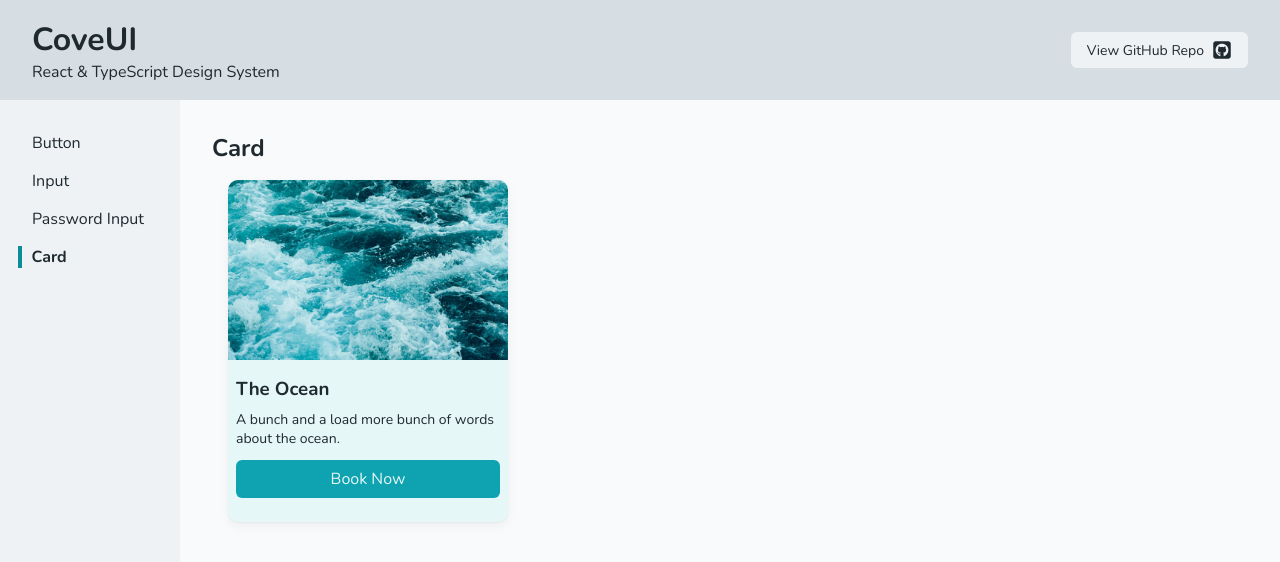
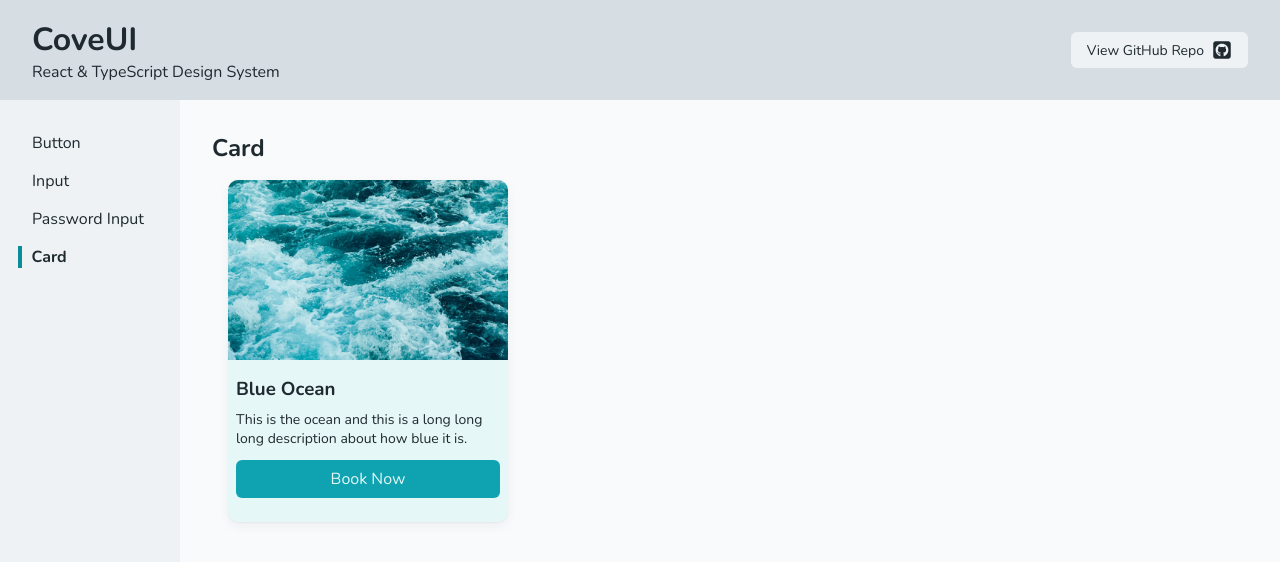
Before and after one commit to louiseka/cove-ui, a React (Vite) app: page /components/card in a window 1280 px wide. Shown: the top 562 px of the page. Built offline with nearby package versions, Linux system fonts and the light colour scheme.

Commit message:
Defining card types and using them

```diff
--- a/src/components/Card/Card.tsx
+++ b/src/components/Card/Card.tsx
@@ -1,24 +1,29 @@
-import oceanImage from "../../assets/images/ocean.webp";
+import type { CardProps } from "./Card.type";
 import styles from "./Card.module.css";
 
-const Card = () => {
+const Card = ({
+  img,
+  imgAlt,
+  title,
+  description,
+  buttonText,
+  link,
+}: CardProps) => {
   return (
     <>
       <article className={styles.card}>
-        <div className={styles.cardImgContainer}>
-          <img
-            className={styles.cardImg}
-            src={oceanImage}
-            alt="A close up of the ocean"
-          />
-        </div>
+        {img && (
+          <div className={styles.cardImgContainer}>
+            <img className={styles.cardImg} src={img} alt={imgAlt} />
+          </div>
+        )}
         <div className={styles.cardDetails}>
-          <h3>The Ocean</h3>
-          <p className={styles.cardText}>
-            A bunch and a load more bunch of words about the ocean.
-          </p>
-          <button className={styles.cardButton}>Book Now</button>
-          <a></a>
+          <h3>{title}</h3>
+          <p className={styles.cardText}>{description}</p>
+          {buttonText && (
+            <button className={styles.cardButton}>{buttonText}</button>
+          )}
+          {link && <a>{link}</a>}
         </div>
       </article>
     </>
--- a/src/components/Card/CardDoc.mdx
+++ b/src/components/Card/CardDoc.mdx
@@ -1,5 +1,12 @@
 import Card from "../Card/Card";
+import oceanImage from "../../assets/images/ocean.webp";
 
 # Card
 
-<Card />
+<Card
+  img={oceanImage}
+  imgAlt="Close up of the blue ocean"
+  title="Blue Ocean"
+  description="This is the ocean and this is a long long long description about how blue it is."
+  buttonText="Book Now"
+/>
```
Also changed, not shown: src/components/Card/Card.type.ts (+8 -0 lines).
